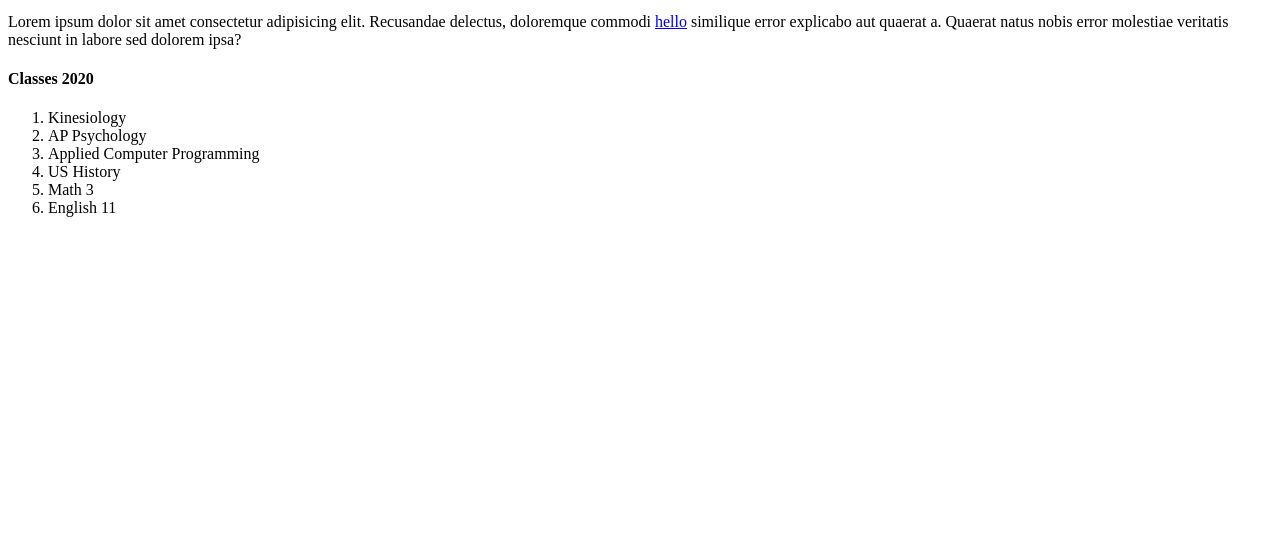
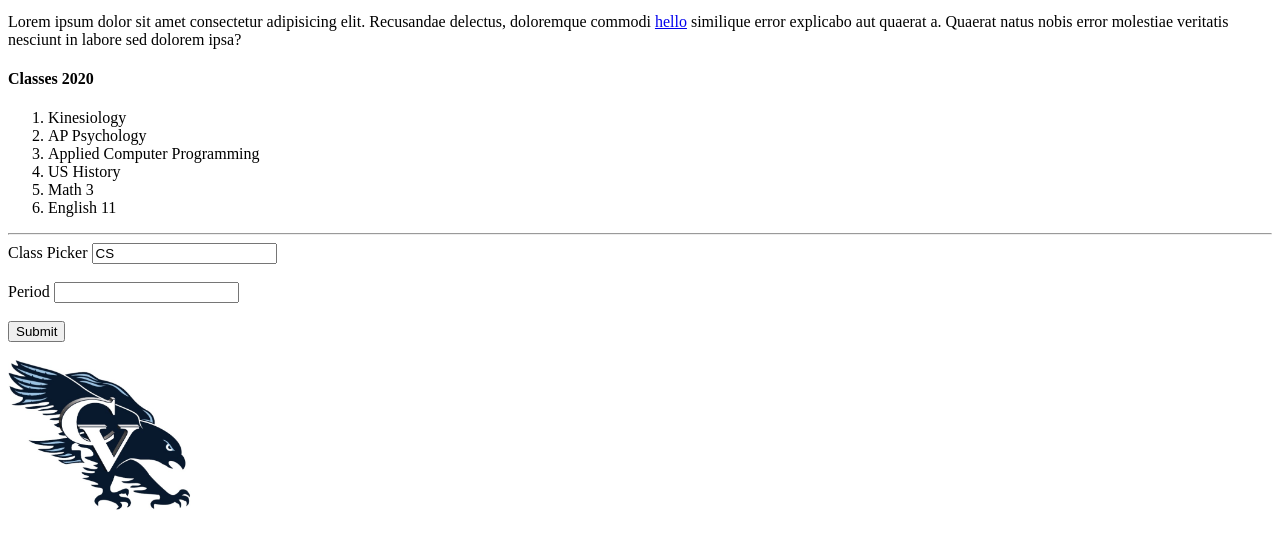
Before and after one commit to JustinChon5546/Learning-Web-Development, a plain HTML site: page index.html in a window 1280 px wide. Shown: the part 119-668 px from the top of the page. Drawn offline with Linux system fonts and the light colour scheme.

Commit message:
Completed HTML video

```diff
--- a/index.html
+++ b/index.html
@@ -27,5 +27,23 @@
       <li>Math 3</li>
       <li>English 11</li>
     </ol>
+    <hr />
+    <form>
+      <div>
+        <label>Class Picker</label>
+        <input type="text" name="classPicker" value="CS" />
+      </div>
+      <br />
+      <div>
+        <label>Period</label>
+        <input type="number" name="period" />
+      </div>
+      <br />
+      <button>Submit</button>
+    </form>
+    <br />
+    <a href="https://www.gusd.net/cvhs" target="_blank">
+      <img src="images/CVHS.jpg" height="150"
+    /></a>
   </body>
 </html>
```
Also changed, not shown: images/CVHS.jpg (added).
